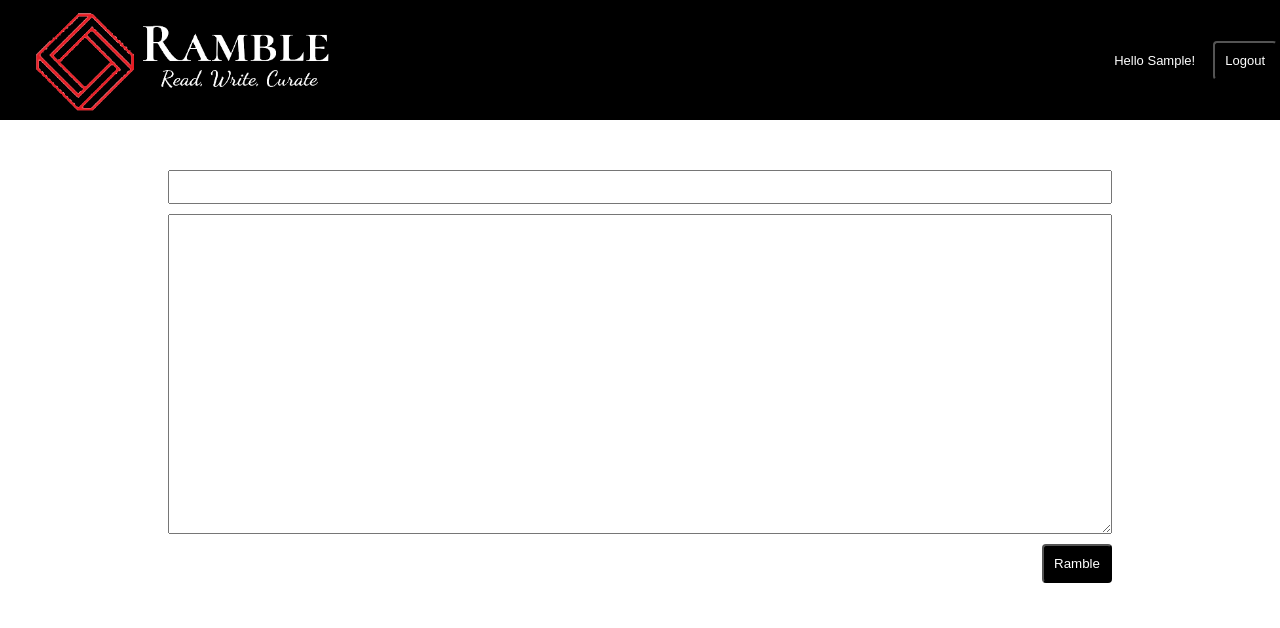
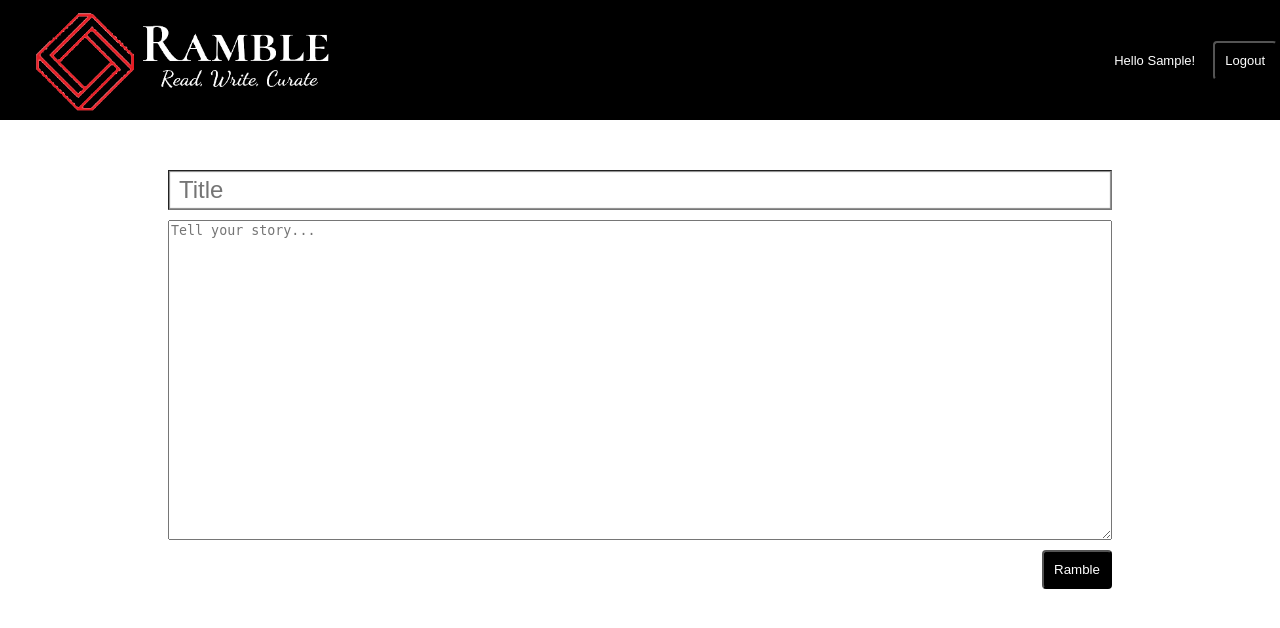
Before and after one commit to shwetharmaiya/responsiberamble, a Django app: page / in a window 1280 px wide. Shown: the top 628 px of the page. Run offline with Django 3.2, Linux system fonts and the light colour scheme; the visitor is signed in with stand-in values (Sample User, id 1); data that the repository does not hold is empty; some libraries are stand-ins or nearby versions.

Commit message:
Modified text editor with link plugin
Added link plugin to text editor.
Moved tinymce script to index.html.
Modified title bar to look nicer.

```diff
--- a/ramble/rambleapp/templates/rambleapp/base.html
+++ b/ramble/rambleapp/templates/rambleapp/base.html
@@ -7,13 +7,6 @@
     <script src="https://code.jquery.com/jquery-3.1.0.min.js"></script>
     <title>Ramble - Write, Read, Curate</title>
 
-     <script src='https://cloud.tinymce.com/stable/tinymce.min.js'></script>
-     <script>
-        tinymce.init({
-            selector: '#new_ramble_post',
-            plugins: "link",
-        });
-    </script>
 
     <script>
     function delete_post(post_id)
--- a/ramble/rambleapp/templates/rambleapp/index.html
+++ b/ramble/rambleapp/templates/rambleapp/index.html
@@ -31,12 +31,22 @@
     }
 </script>
 
+<script src='https://cloud.tinymce.com/stable/tinymce.min.js'></script>
+<script>
+    tinymce.init({
+        selector: '#new_ramble_post',
+        plugins: "link",
+    });
+</script>
+
 
     {% csrf_token %}
     <div style="text-align:right;padding:0 10%">
-        <input type="text" id="new_ramble_title" name="new_ramble_title" maxlength="100"
-        style="width:100%; margin-bottom:10px; font-size:24px"/>
-        <textarea id="new_ramble_post" name="new_ramble_post"
+        <input type="text" id="new_ramble_title" name="new_ramble_title" maxlength="100" placeholder="Title"
+        style="width:100%; margin-bottom:10px; font-size:24px;
+        border-width: thin;box-shadow: inset 0 0 1px 1px #888;
+        padding: 5px 10px 5px 10px; "/>
+        <textarea id="new_ramble_post" name="new_ramble_post" maxlength="10000" placeholder="Tell your story..."
               style="width:100%;height:40vh;margin-bottom:10px"
         ></textarea>
         <button onclick="submit_ramble()"> Ramble </button>
```
